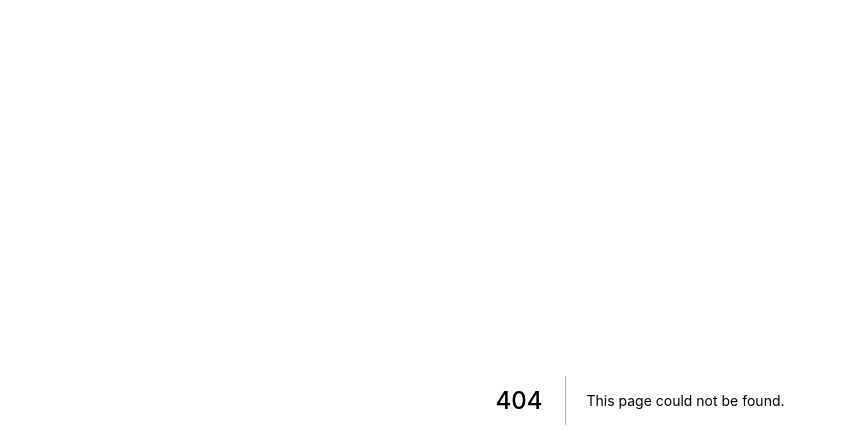
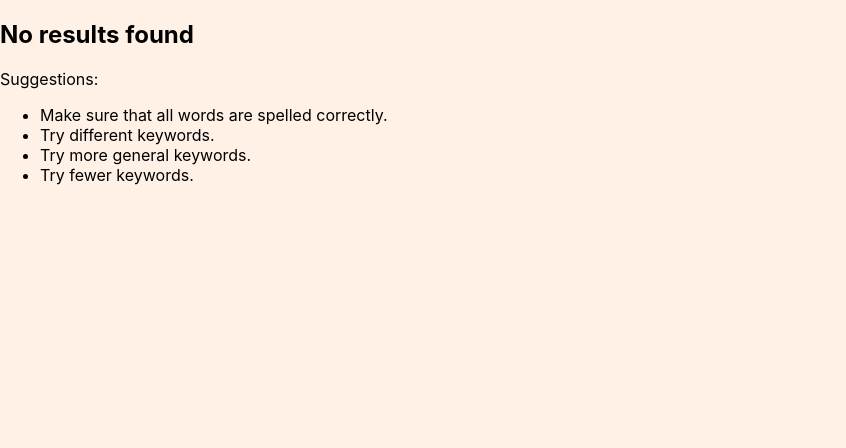
Before and after one commit to yunusfirat/FT-TechTest, a Next.js app: page /Errorcomponent in a window 1280 px wide. Before the commit this address had no page. Shown: the top 448 px of the page, without its empty margins (0-846 px from the left). Built offline with nearby package versions, Linux system fonts and the light colour scheme.

Commit message:
error has been added if we can not find title

```diff
--- /dev/null
+++ b/pages/Errorcomponent.js
@@ -0,0 +1,31 @@
+import React from 'react'
+
+export default function Errorcomponent() {
+    return (
+        <section>
+        <div className="o-grid-container">
+          <div className="o-grid-row " data-o-grid-colspan="center 3">
+            <div className="search-results__heading">
+              <div className="search-results__heading-refine">
+              </div>
+              <div className="search-results__heading-title">
+                <h2 className="o-teaser-collection__heading o-teaser-collection__heading--half-width">
+                  No results found
+                </h2>
+              </div>
+            </div>
+
+            <div className="search-tips">
+              <p>Suggestions:</p>
+              <ul>
+                <li>Make sure that all words are spelled correctly.</li>
+                <li>Try different keywords.</li>
+                <li>Try more general keywords.</li>
+                <li>Try fewer keywords.</li>
+              </ul>
+            </div>
+          </div>
+        </div>
+      </section>
+    )
+}
--- a/pages/Navbarcomponent.js
+++ b/pages/Navbarcomponent.js
@@ -41,7 +41,7 @@ export default function Navbarcomponent({ searchtitle, searchvalue }) {
 
                 <div id="o-header-search" className="o-header__row o-header__search o--if-no-js" role="search">
                     <div className="o-header__container">
-                        <form className="o-header__search-form" action="/search" role="search" aria-label="Site search">
+                        <form className="o-header__search-form" role="search" aria-label="Site search">
                             <label className="o-header__visually-hidden" htmlFor="o-header-search-term">Search the <abbr title="Financial Times">FT</abbr></label>
                             <input className="o-header__search-term"
                                 id="o-header-search-term"
@@ -51,8 +51,7 @@ export default function Navbarcomponent({ searchtitle, searchvalue }) {
                                 value={searchvalue}
                                 onChange={searchtitle} />
                             <button className="o-header__search-submit"
-                                onClick={searchtitle}
-                                type="submit">
+                                onClick={searchtitle}>
                                 Search
                             </button>
                         </form>
```
Also changed, not shown: pages/index.js (+19 -3 lines), 1 other file (tests, documents, lock files or other folders).
